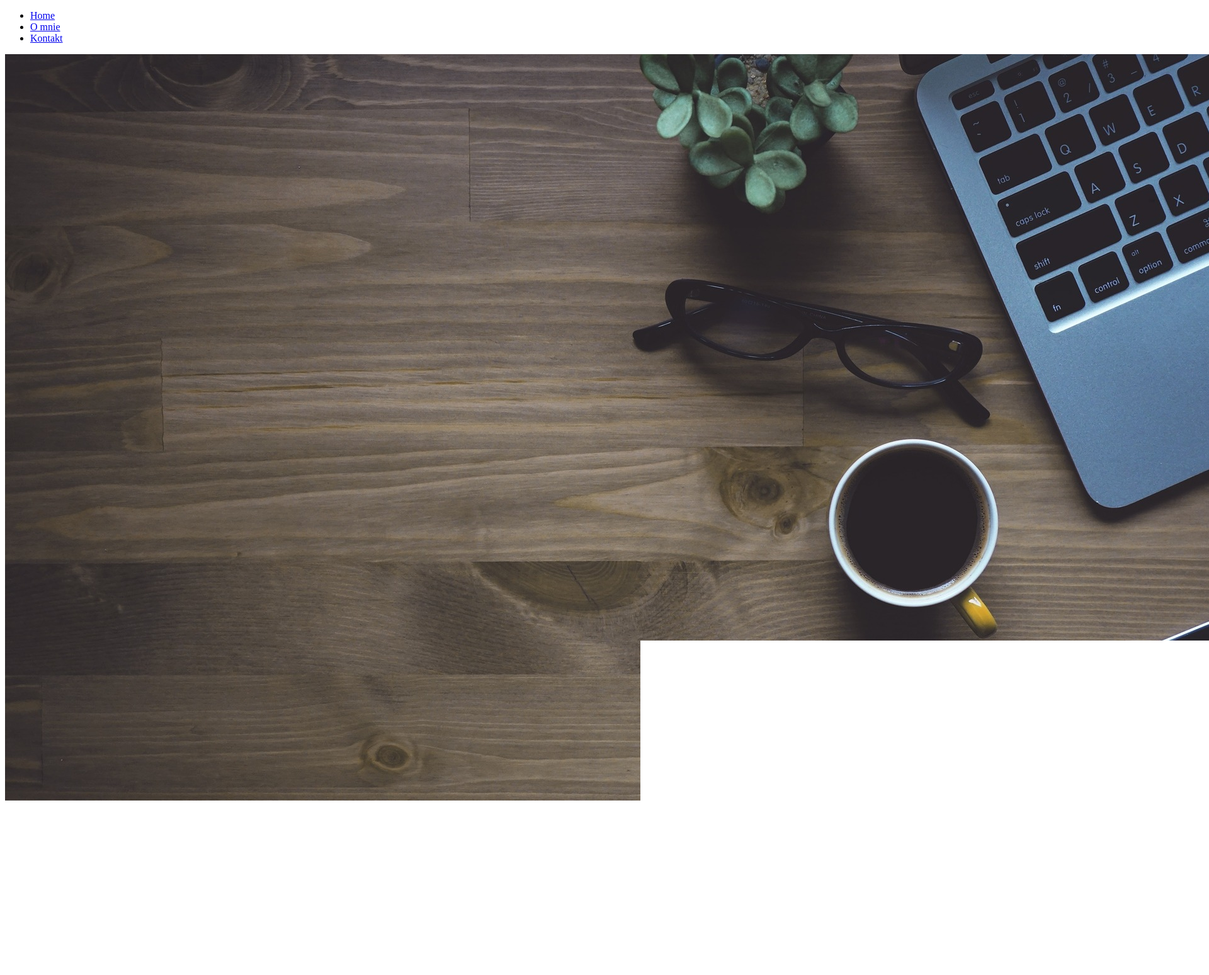
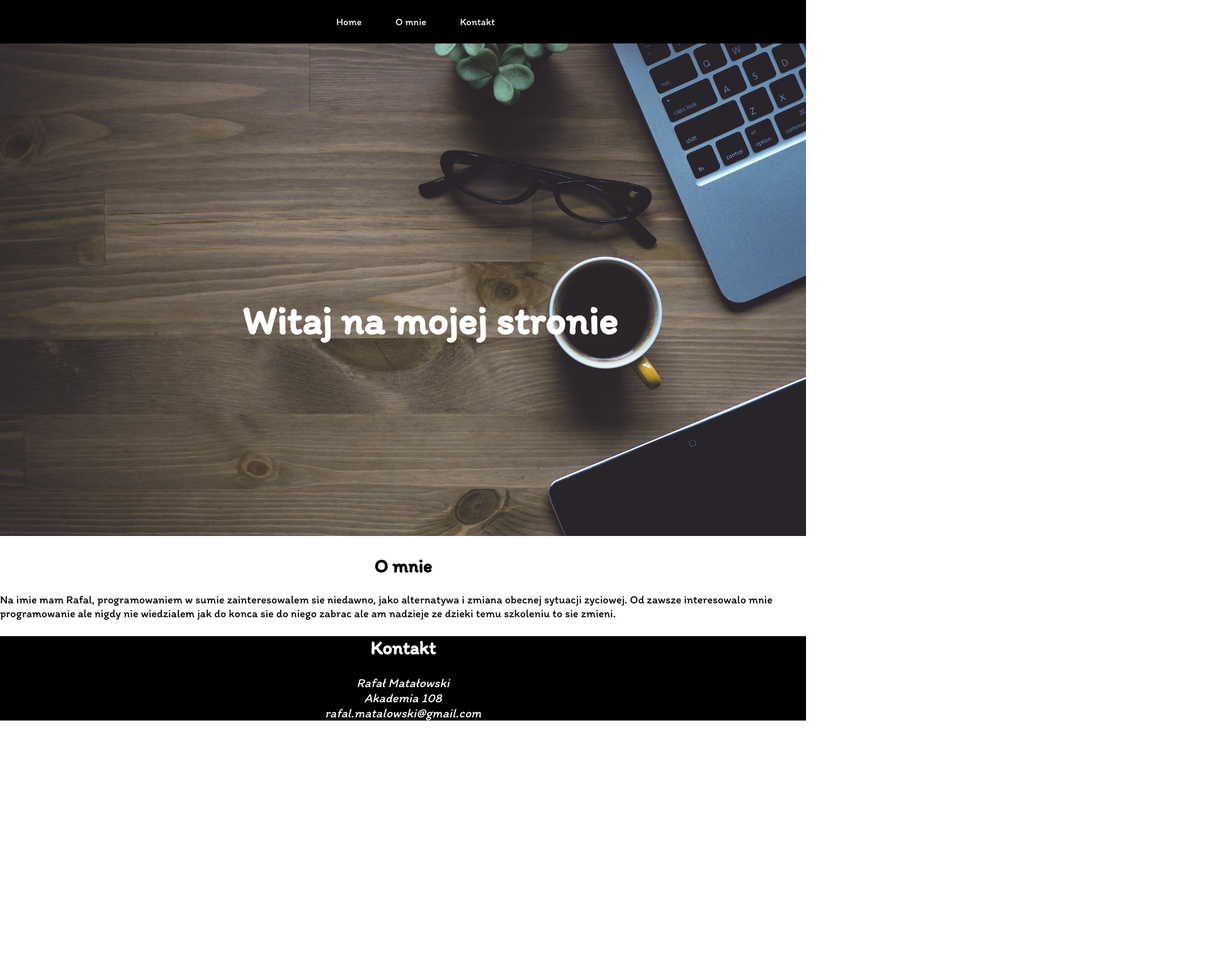
Before and after one commit to Rafalepka/wstepdocss, a plain HTML site: page index.html in a window 1280 px wide. Shown: the whole page at 63% size, 1920 px wide, since content can reach past the window. After the commit the page ends 1144 px from the top, so only its background shows below. Drawn offline with Linux system fonts and the light colour scheme.

Commit message:
uaktualnienie stylow

```diff
--- a/css/style.css
+++ b/css/style.css
@@ -0,0 +1,76 @@
+body {
+	margin: 0;
+	font-family: 'Itim';
+}
+#menu {
+	position: fixed;
+  	text-align: center;
+  	background: black;
+	z-index: 2;
+	width: 100%
+}
+
+#menu ul {
+	margin: 0;
+}
+a {
+	text-decoration: none;
+}
+
+#menu .menu-item {
+ 	display: inline-block;
+ 	padding: 25px;
+ 	list-style: none;
+}
+#menu .menu-item a{
+	color: white;
+}
+#header {
+	position: relative;
+}
+#main-header-text {
+	position: absolute;
+ 	font-size: 5vmax;
+  	top: 50%;
+	left: 30%;
+	color: white;
+	z-index: 1;
+	}
+
+header img{
+	width: 100%;
+}
+
+#about .about-header {
+
+	text-align: center;
+	font-size: 30px;
+	font-feature-settings: normal;
+
+}
+#about .about-content {
+	text-align: inherit;
+	font-size: 18px;
+}
+footer {
+	background-color: black;
+	color: white;
+	text-align: center;
+	font-size: 20px;
+}
+
+#contact-address a {
+	color: white;
+	text-align: center;
+	}
+#contact-address a:visited {
+
+    color: pink;
+}
+#contact-address p {
+
+    margin: 0;
+}
+/* #iden tylko identyfikator
+#iden do iden + .(nazwa klasy) w calym dok
+#iden (nazwa klasy) czyli do wszystkiego co znajduje w srodku */
--- a/index.html
+++ b/index.html
@@ -4,7 +4,7 @@
 <head>
   <meta charset="UTF-8">
   <title>Moja własna strona</title>
-  <link href='http://fonts.googleapis.com/css?family=Lato&subset=latin,latin-ext' rel='stylesheet' type='text/css'>
+  <link href='http://fonts.googleapis.com/css?family=Itim' rel='stylesheet' type='text/css'>
   <link rel="stylesheet" href="css/style.css">
 </head>
 
@@ -29,7 +29,7 @@ pozwoli to stworzyc menu nawigacyjne samodzielnie z 3 odnosnikami-->
 <!-- Nagłówek strony - Start -->
  <header id="header">
      <img src="img/header-background.jpg" alt="Zdjecie naglowkowe">
-     <h1 id="main-header-text">Moja wlasna strona</h1>
+     <h1 id="main-header-text">Witaj na mojej stronie</h1>
  </header>
 <!-- Nagłówek strony - Stop  -->
 
@@ -38,8 +38,7 @@ pozwoli to stworzyc menu nawigacyjne samodzielnie z 3 odnosnikami-->
 <!-- Sekcja o mnie - poczatek -->
   <section id="about">
    <h2 class="about-header">O mnie</h2>
-      <p class="about-content">Na imie mam Rafal, programowaniem w sumie zainteresowalem sie niedawno, jako alternatywa i zmiana obecnej sytuacji zyciowej</p>
-      <p class="about-content">testowo</p>
+      <p class="about-content">Na imie mam Rafal, programowaniem w sumie zainteresowalem sie niedawno, jako alternatywa i zmiana obecnej sytuacji zyciowej. Od zawsze interesowalo mnie programowanie ale nigdy nie wiedzialem jak do konca sie do niego zabrac ale am nadzieje ze dzieki temu szkoleniu to sie zmieni.</p>
   </section>
 
 <!-- Sekcja o mnie - koniec -->
@@ -49,11 +48,11 @@ pozwoli to stworzyc menu nawigacyjne samodzielnie z 3 odnosnikami-->
 <!-- Sekcja Kontakt (stopka) - start -->
 <footer id="contact">
     <h2 id="contact-header">Kontakt </h2>
-        <address> Łukasz Badocha<br />
-      ul. Mostowa 6/13<br />
-      31-061 Kraków<br /></address>
+    <address id="contact-address">
+        <p>Rafał Matałowski</p>
         <a href="http://akademia108.pl">Akademia 108</a><br />
         <a href="mailto:rafal.matalowski@gmail.com">rafal.matalowski@gmail.com</a>
+   </address>
 
 </footer>
 <!-- Sekcja Kontakt (stopka) - koniec-->
```
